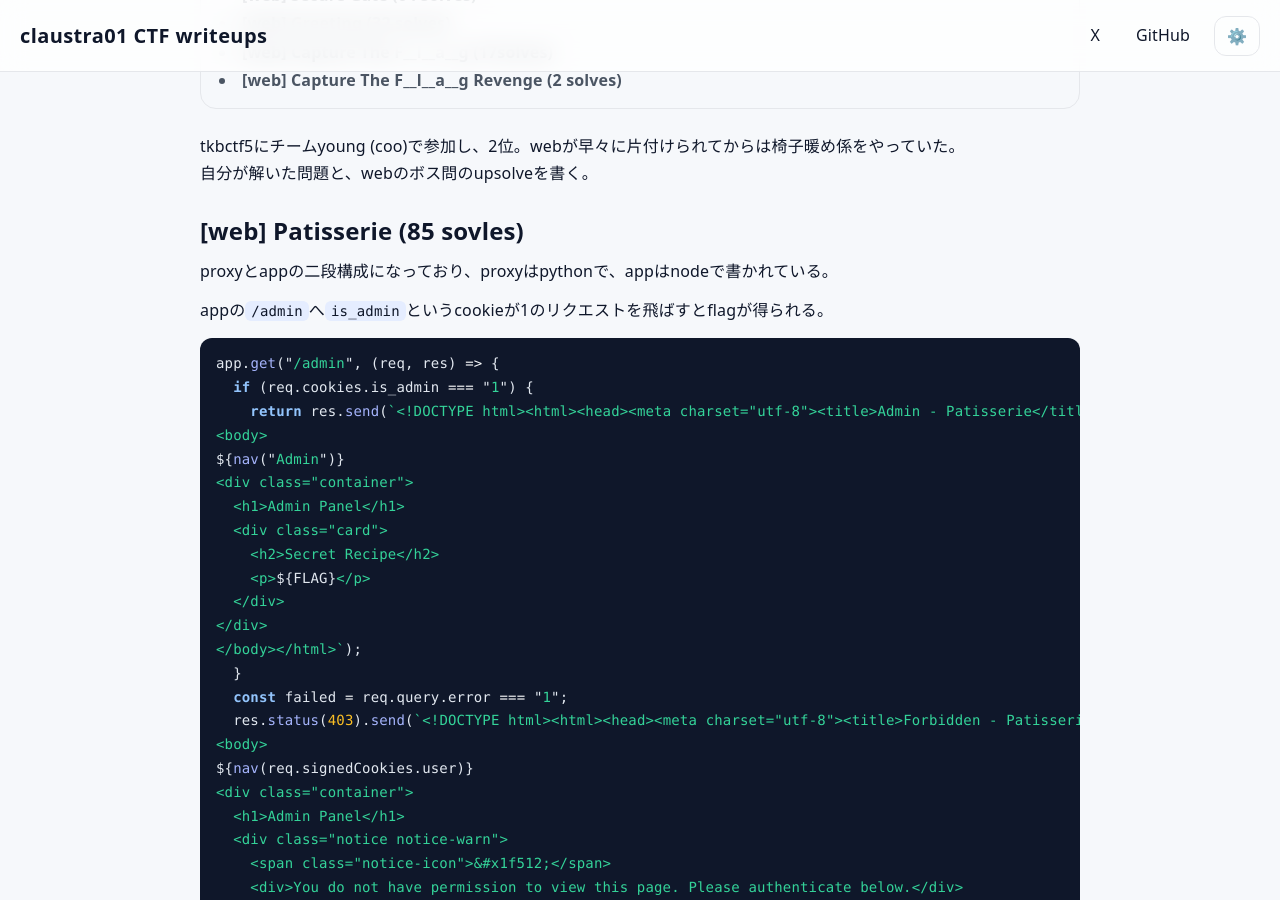
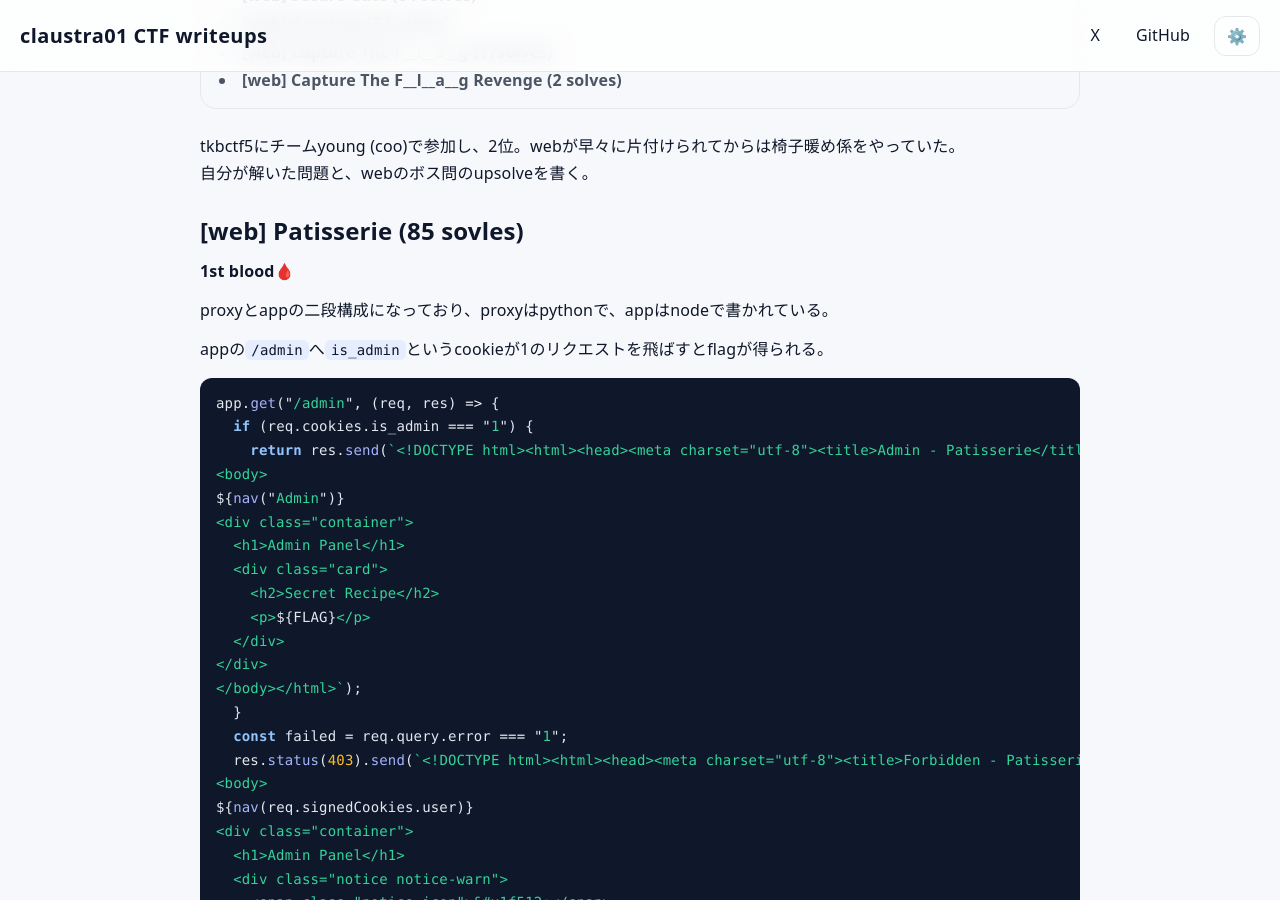
Before and after one commit to claustra01/my-ctf-writeups, a Jekyll site: the page built from _writeups/tkbctf5_2026.md, in a window 1280 px wide and 900 px high, scrolled down 433 px. Built offline with Jekyll 4.4.1, drawn with Linux system fonts in a browser that asks for light colours.

Commit message:
chore: 1st blood

````diff
--- a/_writeups/tkbctf5_2026.md
+++ b/_writeups/tkbctf5_2026.md
@@ -14,6 +14,8 @@ tkbctf5にチームyoung (coo)で参加し、2位。webが早々に片付けら
 自分が解いた問題と、webのボス問のupsolveを書く。
 
 # [web] Patisserie (85 sovles)
+**1st blood🩸**
+
 proxyとappの二段構成になっており、proxyはpythonで、appはnodeで書かれている。
 
 appの`/admin`へ`is_admin`というcookieが1のリクエストを飛ばすとflagが得られる。
@@ -119,6 +121,8 @@ if __name__ == "__main__":
 
 
 # [web] Secure Gate (64 solves)
+**1st blood🩸**
+
 proxyとbackendの二段構成になっており、flagはsecretsテーブル内にある。
 ```go
 flag := os.Getenv("FLAG")
@@ -221,6 +225,8 @@ if __name__ == "__main__":
 
 
 # [web] Greeting (32 solves)
+**1st blood🩸**
+
 expressとejsを用いたアプリケーション。flagは予測困難な名前のファイル内にあるため、RCEが必要。
 ```js
 const express = require("express");
````
